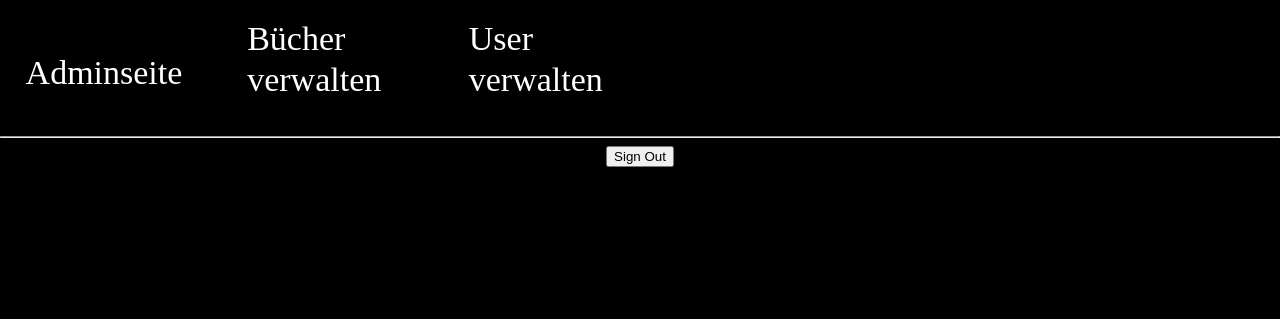
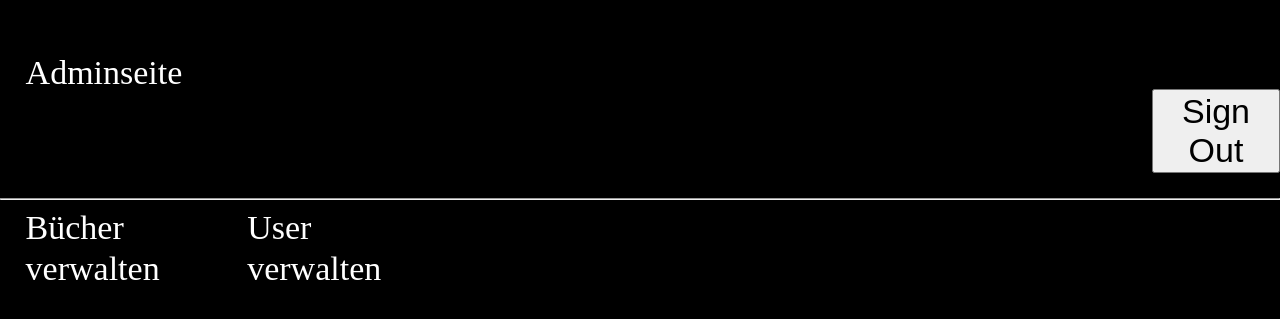
Before and after one commit to Onedrican/Bookshop-basent, a PHP site: page /adminsite.php in a window 1280 px wide. Shown: the part 80-399 px from the top of the page. Run offline with PHP 8.4, Linux system fonts and the light colour scheme; the visitor is signed in with stand-in values (Sample User, id 1); some web fonts are replaced.

Commit message:
Wasmachtdäbuttonjetzt?

```diff
--- a/adminsite.php
+++ b/adminsite.php
@@ -1,4 +1,4 @@
-<?php
+<span?php
 //include ("includesite.php");
 session_start();
 if (!isset($_SESSION["is_logged_in"]) || $_SESSION["is_logged_in"] === false) {
@@ -55,7 +55,11 @@ if (isset($_POST['signout'])) {
     </div>
   </header>
 <br>
-<p id="titlea">Adminseite</p>
+    <p id="titlea">Adminseite</p>
+    <form method="get">
+        <button type="submit" name='signout' class="signhh"> Sign Out</button>
+    </form>
+<hr>
 <div class="bookwahl">
     <div class= booksh>Bücher verwalten</div>
     <div class="dropdown1">
@@ -77,10 +81,8 @@ if (isset($_POST['signout'])) {
         </div>
         </div>
 </div>
-<hr>
-    <form method="post">
-    <button type="submit" name='signout' > Sign Out</button>
-    </form>
+
+
 
 </body>
 </html>
--- a/style.css
+++ b/style.css
@@ -95,7 +95,6 @@ header {
     padding-left: 2%;
     font-size: 34px;
     width: 15%;
-    vertical-align: top;
     display: inline-block;
 
 }
@@ -170,6 +169,15 @@ header {
     background-color: rgb(23, 22, 22);
 }
 
+.signhh{
+    display: inline-block;
+    margin-left: 90%;
+    vertical-align: top;
+    font-size: 34px;
+    margin-top: -3%;
+    height: 2%;
+
+}
 /* Für search */
 #search1{
     text-align: center;
```
